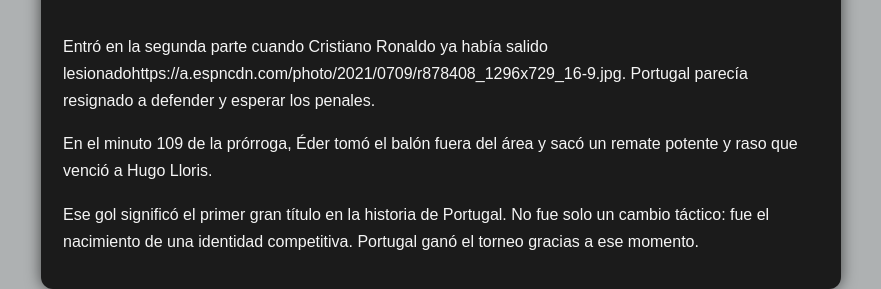
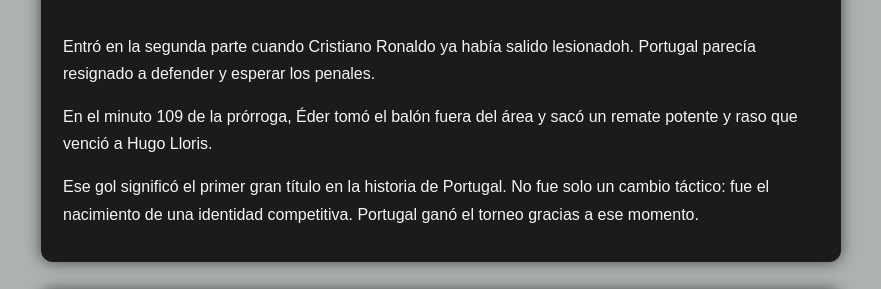
Before and after one commit to Herbyn123/sustituciones, a plain HTML site: page index.html in a window 1280 px wide. Shown: the part 795-1084 px from the top of the page, without its empty margins (199-1080 px from the left). Drawn offline with Linux system fonts and the light colour scheme.

Commit message:
Fix typo in match description for Éder

```diff
--- a/index.html
+++ b/index.html
@@ -102,7 +102,7 @@
 <h2>Éder</h2>
 <div class="match">Portugal vs Francia – Final Eurocopa 2016</div>
 <img src="https://c.files.bbci.co.uk/11567/production/_90351017_gettyimages-545913558.jpg">
-<p>Entró en la segunda parte cuando Cristiano Ronaldo ya había salido lesionadohttps://a.espncdn.com/photo/2021/0709/r878408_1296x729_16-9.jpg. Portugal parecía resignado a defender y esperar los penales.</p>
+<p>Entró en la segunda parte cuando Cristiano Ronaldo ya había salido lesionadoh. Portugal parecía resignado a defender y esperar los penales.</p>
 <p>En el minuto 109 de la prórroga, Éder tomó el balón fuera del área y sacó un remate potente y raso que venció a Hugo Lloris.</p>
 <p>Ese gol significó el primer gran título en la historia de Portugal. No fue solo un cambio táctico: fue el nacimiento de una identidad competitiva. Portugal ganó el torneo gracias a ese momento.</p>
 </div>
```
